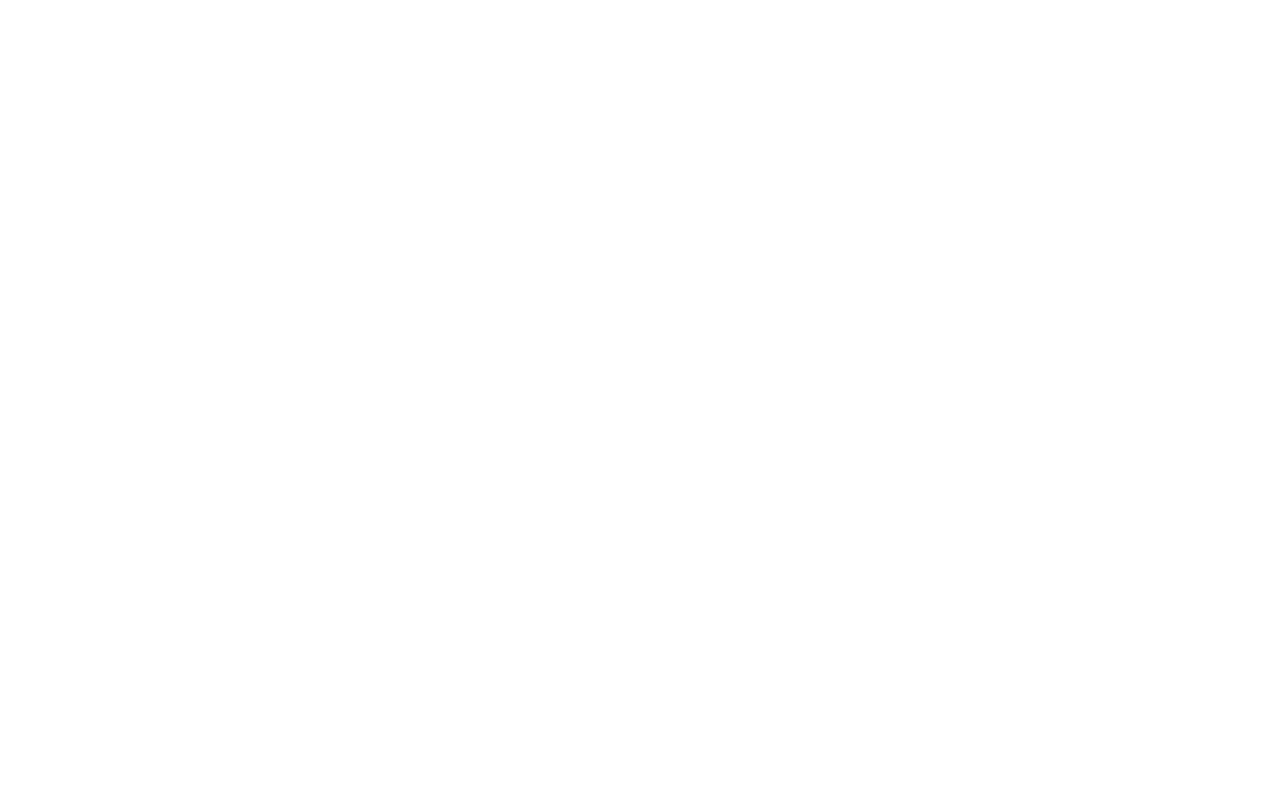
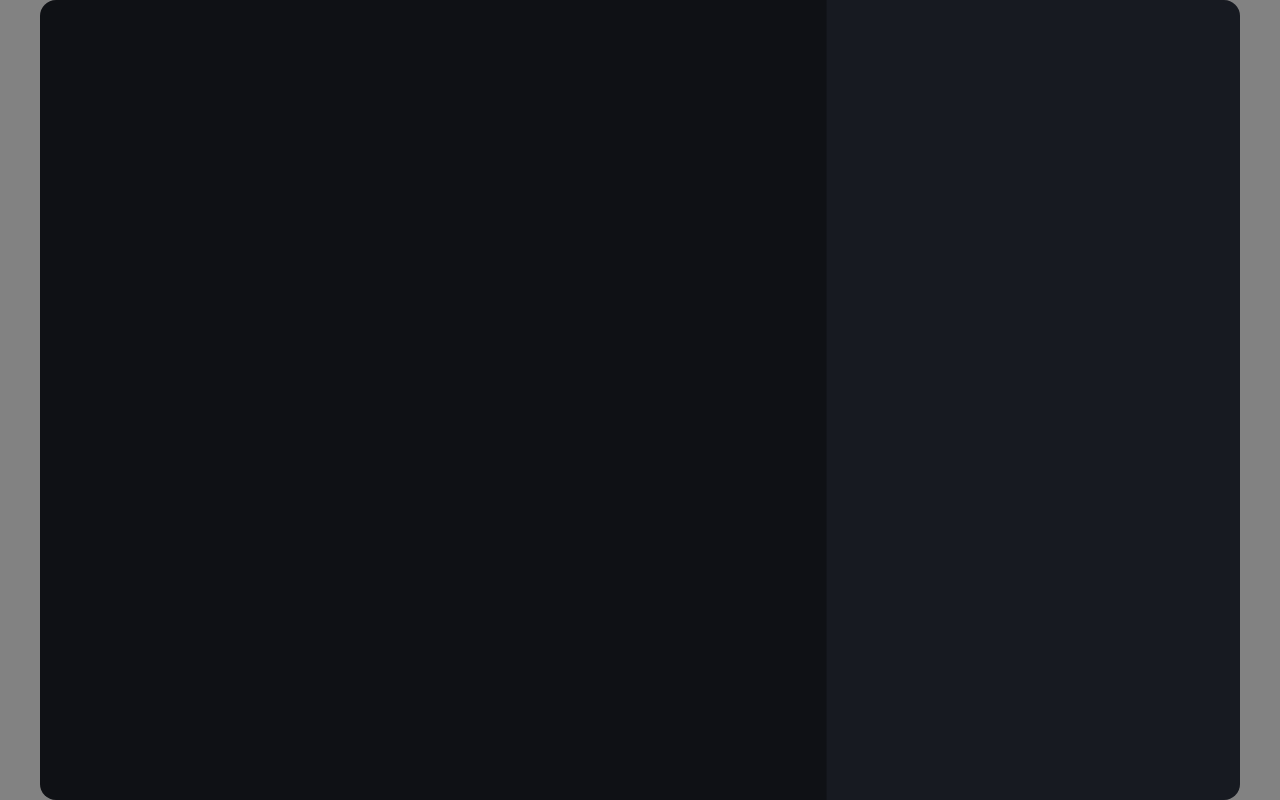
Before and after one commit to boothscript/dashRoo, a React (Create React App) app: page /dash in a window 1280 px wide. Built offline with nearby package versions, Linux system fonts and the light colour scheme.

Commit message:
added dash container and grid wrappers

```diff
--- a/src/App.js
+++ b/src/App.js
@@ -7,6 +7,7 @@
 
 import MorningRoutine from "./Scenes/MorningRoutine/MorningRoutine";
 import Done from "./Scenes/Done/Done";
+import Dash from "./Scenes/Dash/Dash";
 
 function App() {
   return (
@@ -15,6 +16,7 @@
         <Switch>
           <Route exact path="/" component={MorningRoutine} />
           <Route exact path="/done" component={Done} />
+          <Route exact path="/dash" component={Dash} />
         </Switch>
       </Router>
     </ThemeProvider>
--- /dev/null
+++ b/src/Scenes/Dash/Componenets/Stack.js
@@ -0,0 +1,7 @@
+import React from "react"
+
+function Stack(){
+    return <></>
+}
+
+export default Stack
--- /dev/null
+++ b/src/Scenes/Dash/Componenets/Timer.js
@@ -0,0 +1,7 @@
+import React from "react";
+
+function Timer() {
+  return <></>;
+}
+
+export default Timer;
--- /dev/null
+++ b/src/Scenes/Dash/Componenets/index.js
@@ -0,0 +1,4 @@
+import Timer from "./Timer";
+import Stack from "./Stack";
+
+export { Timer, Stack };
--- /dev/null
+++ b/src/Scenes/Dash/Dash.js
@@ -0,0 +1,40 @@
+import React from "react";
+import styled from "styled-components";
+
+import { Timer, Stack } from "./Componenets";
+
+const Container = styled.div`
+  width: 100vw;
+  height: 100vh;
+  display: grid;
+  grid-template-rows: 1fr;
+  grid-template-columns: minmax(0, 1fr) max(1200px) minmax(0, 1fr);
+  background: #828282;
+`;
+
+const DashGrid = styled.div`
+  grid-column: 2/-2;
+  grid-row: 1 / -1;
+  display: grid;
+  grid-template-rows: repeat(9, 1fr);
+  grid-template-columns: repeat(9, 1fr);
+  grid-gap: 10px;
+  padding: 10px;
+  background: linear-gradient(90deg, #0f1115 65.5%, #171a21 65.6%);
+  border-radius: 16px;
+`;
+
+function Dash() {
+  return (
+    <>
+      <Container>
+        <DashGrid>
+          <Timer />
+          <Stack />
+        </DashGrid>
+      </Container>
+    </>
+  );
+}
+
+export default Dash;
```
